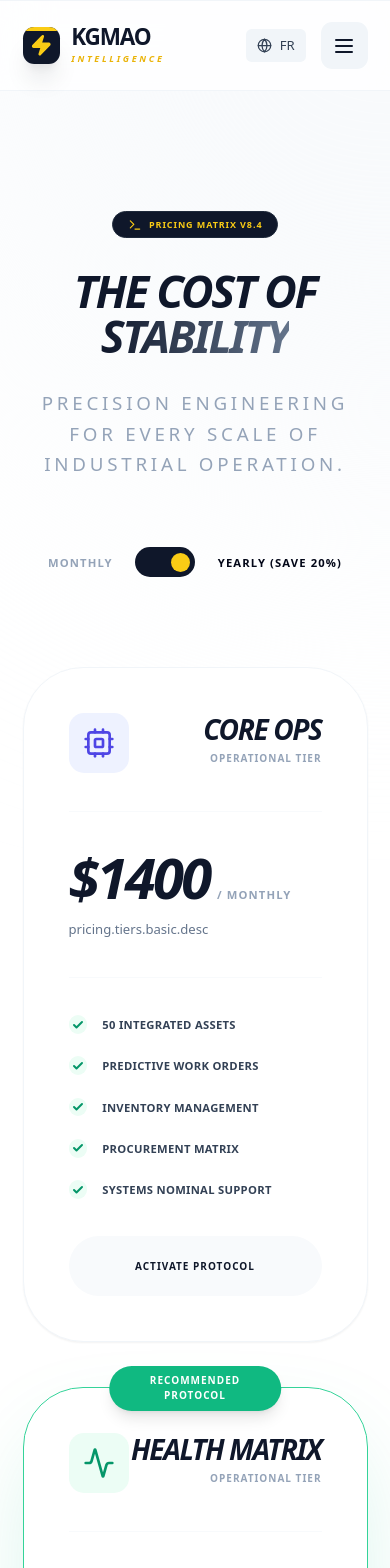
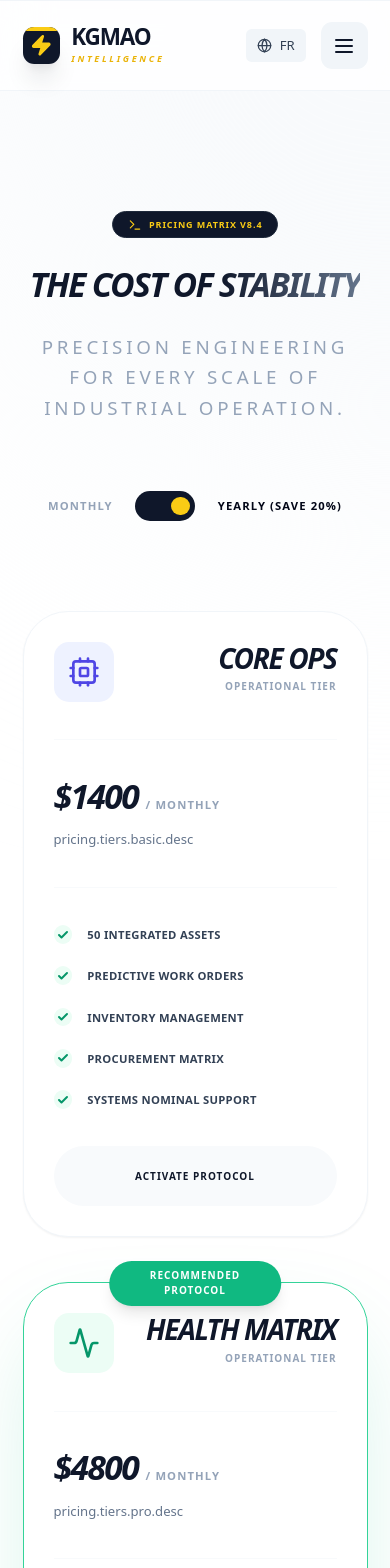
Before and after one commit to Kalide099/Kalide-GMAO, a React (Vite) app in the folder frontend/: page /global-pricing in a window 390 px wide. Shown: the top 1568 px of the page. Built offline with nearby package versions, Linux system fonts and the light colour scheme.

Commit message:
style: optimize global pricing page for mobile responsiveness

```diff
--- a/frontend/src/pages/public/GlobalPricing.jsx
+++ b/frontend/src/pages/public/GlobalPricing.jsx
@@ -54,8 +54,8 @@
                         <Terminal className="text-yellow-400" size={14} />
                         <span className="text-[9px] font-black text-yellow-400 uppercase tracking-widest">{t('globalPricingPage.matrixVersion')}</span>
                     </div>
-                    <h1 className="text-5xl lg:text-6xl font-black text-slate-900 tracking-tighter leading-none uppercase italic">
-                        {t('globalPricingPage.title').split(' ').slice(0, -1).join(' ')} <br/>
+                    <h1 className="text-4xl md:text-5xl lg:text-6xl font-black text-slate-900 tracking-tighter leading-none uppercase italic">
+                        {t('globalPricingPage.title').split(' ').slice(0, -1).join(' ')} <br className="hidden md:block"/>
                         <span className="text-transparent bg-clip-text bg-gradient-to-r from-slate-900 to-slate-500">{t('globalPricingPage.title').split(' ').slice(-1)}</span>
                     </h1>
                     <p className="text-xl text-slate-400 font-medium uppercase tracking-[0.2em] leading-relaxed">
@@ -78,7 +78,7 @@
                     {plans.map((plan, i) => (
                         <div
                             key={i}
-                            className={`relative group bg-white rounded-[4rem] p-12 border transition-all duration-500 hover:-translate-y-4 animate-fade-in-up ${
+                            className={`relative group bg-white rounded-[3rem] lg:rounded-[4rem] p-8 lg:p-12 border transition-all duration-500 hover:-translate-y-4 animate-fade-in-up ${
                                 plan.isPopular ? 'border-emerald-400 shadow-[0_40px_100px_-20px_rgba(16,185,129,0.2)]' : (plan.color === 'yellow' ? 'border-amber-400 shadow-[0_40px_100px_-20px_rgba(245,158,11,0.1)]' : 'border-slate-100 shadow-sm hover:shadow-2xl')
                             }`}
                             style={{ animationDelay: `${i * 0.2}s` }}
@@ -104,7 +104,7 @@
 
                                 <div className="text-left border-y border-slate-50 py-10">
                                     <div className="flex items-baseline gap-2">
-                                        <span className="text-6xl font-black text-slate-900 italic tracking-tighter">
+                                        <span className="text-4xl md:text-5xl lg:text-6xl font-black text-slate-900 italic tracking-tighter">
                                             {typeof plan.price === 'number' ? `$${plan.price}` : plan.price}
                                         </span>
                                         {typeof plan.price === 'number' && <span className="text-xs font-black text-slate-400 uppercase tracking-widest">/ {t('globalPricingPage.monthly')}</span>}
@@ -154,8 +154,8 @@
             <section className="py-40 bg-slate-50 px-6 lg:px-20 border-t border-slate-100 mb-20">
                 <div className="max-w-7xl mx-auto flex flex-col lg:flex-row gap-24 items-center">
                     <div className="lg:w-1/2 space-y-12 animate-fade-in-up">
-                        <h2 className="text-5xl font-black text-slate-900 tracking-tighter uppercase italic leading-tight">
-                            {t('globalPricingPage.scaleTitle').split(' ').slice(0, -1).join(' ')} <br/>
+                        <h2 className="text-3xl md:text-4xl lg:text-5xl font-black text-slate-900 tracking-tighter uppercase italic leading-tight">
+                            {t('globalPricingPage.scaleTitle').split(' ').slice(0, -1).join(' ')} <br className="hidden lg:block"/>
                             <span className="text-indigo-600">{t('globalPricingPage.scaleTitle').split(' ').slice(-1)}</span>
                         </h2>
                         <div className="space-y-8">
@@ -174,8 +174,8 @@
                         </div>
                     </div>
                     <div className="lg:w-1/2 relative animate-fade-in-up" style={{ animationDelay: '0.3s' }}>
-                        <div className="bg-slate-950 rounded-[3rem] p-12 text-white shadow-3xl relative overflow-hidden">
-                            <div className="absolute top-0 right-0 p-12 opacity-5"><Server size={140} /></div>
+                        <div className="bg-slate-950 rounded-[2rem] lg:rounded-[3rem] p-8 lg:p-12 text-white shadow-3xl relative overflow-hidden">
+                            <div className="absolute top-0 right-0 p-8 lg:p-12 opacity-5"><Server size={140} /></div>
                             <Terminal className="text-yellow-400 mb-8" size={32} />
                             <h3 className="text-2xl font-black uppercase italic tracking-tighter mb-8">{t('globalPricingPage.infraPayload')}</h3>
                             <div className="space-y-8">
```
